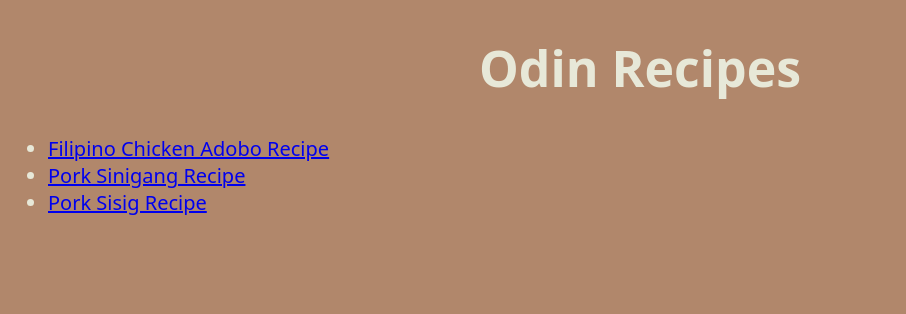
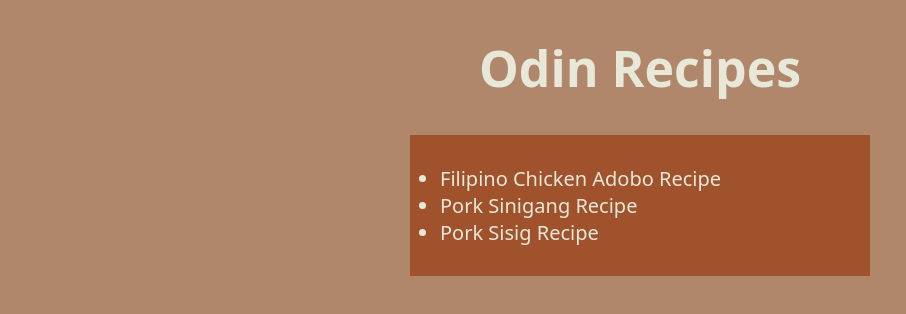
Before and after one commit to rinnnshinnn/odin-recipes, a plain HTML site: page index.html in a window 1280 px wide. Shown: the whole page, without its empty margins (0-906 px from the left). Drawn offline with Linux system fonts and the light colour scheme.

Commit message:
Update CSS for home page styling

```diff
--- a/styles.css
+++ b/styles.css
@@ -1,11 +1,19 @@
 body {
     background-color: #b1876b;
+    box-sizing: border-box;
+    margin: 0 auto;
+    font-family: system-ui, -apple-system, BlinkMacSystemFont, 'Segoe UI', Roboto, Oxygen, Ubuntu, Cantarell, 'Open Sans', 'Helvetica Neue', sans-serif;
 }
 
 h1,
-.list{
-    font-family: system-ui, -apple-system, BlinkMacSystemFont, 'Segoe UI', Roboto, Oxygen, Ubuntu, Cantarell, 'Open Sans', 'Helvetica Neue', sans-serif;
+.list,
+a {
     color: #E7E8D8;
+    text-decoration: none;
+}
+
+a:hover {
+    color: #b1876b;
 }
 
 h1 {
@@ -15,4 +23,8 @@ h1 {
 
 .list {
     font-size: 20px;
+    background-color: sienna;
+    width: 400px;
+    padding: 30px;
+    margin: 0 auto;
 }
```
